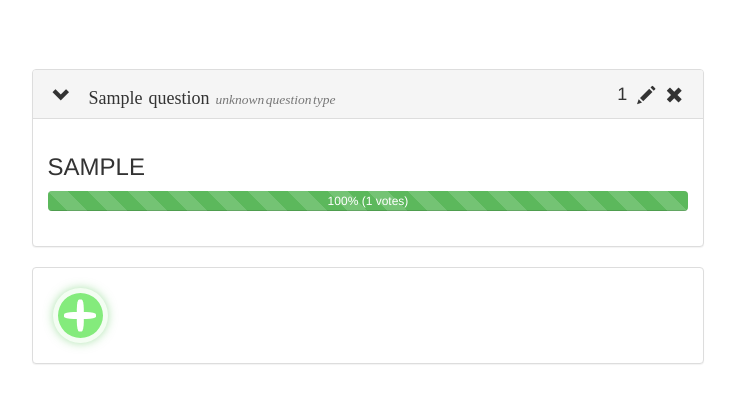
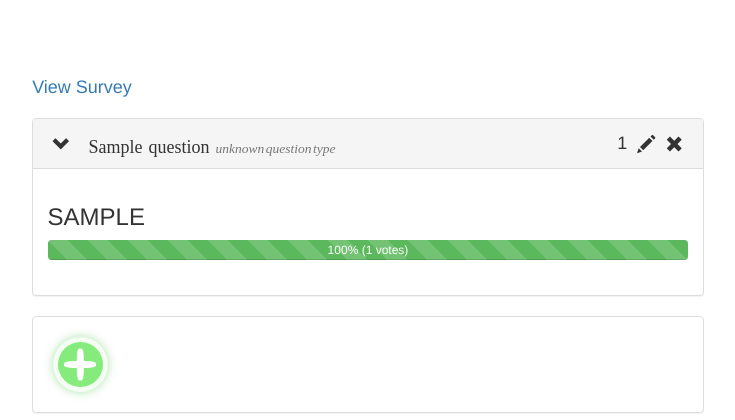
Before and after one commit to blazerunner44/survey, a PHP site: page /results.php in a window 1280 px wide. Shown: the top 420 px of the page, without its empty margins (302-1037 px from the left). Run offline with PHP 8.4, Linux system fonts and the light colour scheme; tables that the repository leaves empty or names only in its code hold one stand-in row (values such as "Sample post"); data that the repository does not hold is empty; some libraries are stand-ins or nearby versions.

Commit message:
Fixes #5 link to view survey from admin panel

```diff
--- a/results.php
+++ b/results.php
@@ -51,6 +51,10 @@ function fullType($input){
 		}
 		.containter-fluid{
 			margin-top:20px;
+		}
+		h1 a{
+			text-decoration: none;
+			font-size:18px;
 		}
 		span {
 			font-size: 18px;
@@ -188,7 +192,8 @@ $(document).ready(function(){
 		<div class="containter-fluid">
 			<div class="row">
 				<div class="col-xs-12 col-md-8 col-md-offset-2">
-					<h1 class="col-md-offset-1"><?php echo $survey->name;?></h1>
+					<h1 class="col-md-offset-1"><?php echo $survey->name;?> &nbsp; <a href="index.php" target="_blank">View Survey</a></h1>
+
 					<?php
 					require('mysql.php');
 					$question_query = mysqli_query($con, "SELECT * FROM questions ORDER BY pos ASC");
```
